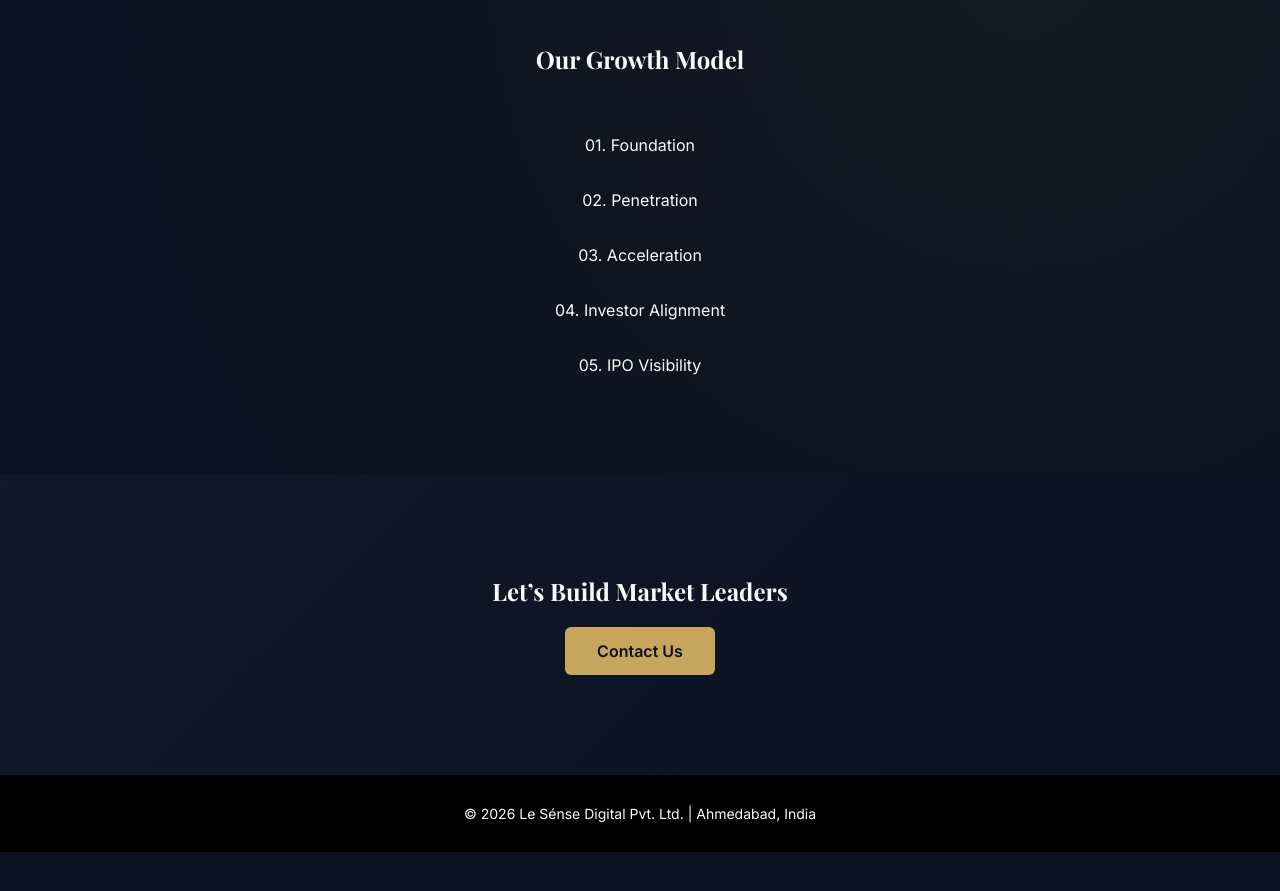
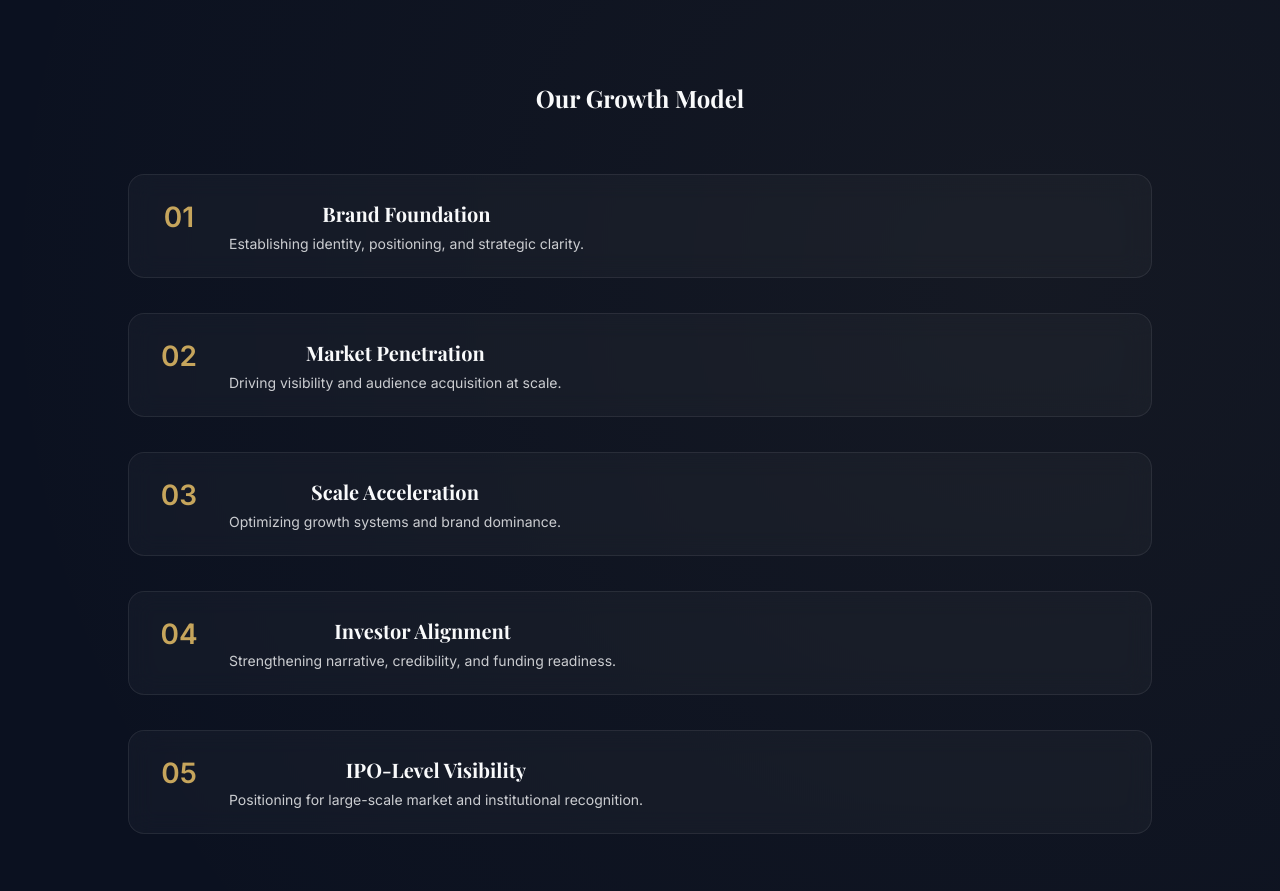
Before and after one commit to l9lawlietop-commits/l9lawlietop-commits.github.io, a plain HTML site: page index.html in a window 1280 px wide. Shown: the part 2120-3011 px from the top of the page. Before the commit the page ends 2972 px from the top, so only its background shows below. Drawn offline with nearby package versions, Linux system fonts and the light colour scheme.

Commit message:
Update index.html

```diff
--- a/index.html
+++ b/index.html
@@ -57,14 +57,49 @@
 
 </section>
 
-<section class="section dark center">
+    <section class="section dark center">
   <div class="container">
     <h2>Current Event</h2>
     <p style="margin-top:20px;">
       HOLI 2026 – A premium rain dance experience at Rajpath Club,
       bringing together 2,500+ HNI attendees and entrepreneurs.
     </p>
-    <a href="#" class="primary-btn" style="margin-top:30px;">View Event Details</a>
+
+    <button class="primary-btn" id="eventToggle" style="margin-top:30px;">
+      View Event Details
+    </button>
+
+    <!-- Hidden Details -->
+    <div class="event-details" id="eventDetails">
+
+      <div class="event-grid">
+
+        <div class="event-box">
+          <h3>Audience Profile</h3>
+          <p>2,500+ HNI guests, startup founders, investors, and business leaders.</p>
+        </div>
+
+        <div class="event-box">
+          <h3>Brand Exposure</h3>
+          <p>On-ground branding, digital amplification, influencer coverage, and media reach.</p>
+        </div>
+
+        <div class="event-box">
+          <h3>Venue</h3>
+          <p>Rajpath Club – One of Ahmedabad’s most prestigious private venues.</p>
+        </div>
+
+        <div class="event-box">
+          <h3>Sponsorship Value</h3>
+          <p>Premium positioning, category exclusivity, and curated brand activation zones.</p>
+        </div>
+
+      </div>
+
+    </div>
+
+  </div>
+</section>
   </div>
 </section>
 
@@ -105,12 +140,48 @@
   <div class="container center">
     <h2>Our Growth Model</h2>
     <div class="timeline">
-      <div>01. Foundation</div>
-      <div>02. Penetration</div>
-      <div>03. Acceleration</div>
-      <div>04. Investor Alignment</div>
-      <div>05. IPO Visibility</div>
+
+  <div class="timeline-item">
+    <span class="step-number">01</span>
+    <div class="step-content">
+      <h3>Brand Foundation</h3>
+      <p>Establishing identity, positioning, and strategic clarity.</p>
     </div>
+  </div>
+
+  <div class="timeline-item">
+    <span class="step-number">02</span>
+    <div class="step-content">
+      <h3>Market Penetration</h3>
+      <p>Driving visibility and audience acquisition at scale.</p>
+    </div>
+  </div>
+
+  <div class="timeline-item">
+    <span class="step-number">03</span>
+    <div class="step-content">
+      <h3>Scale Acceleration</h3>
+      <p>Optimizing growth systems and brand dominance.</p>
+    </div>
+  </div>
+
+  <div class="timeline-item">
+    <span class="step-number">04</span>
+    <div class="step-content">
+      <h3>Investor Alignment</h3>
+      <p>Strengthening narrative, credibility, and funding readiness.</p>
+    </div>
+  </div>
+
+  <div class="timeline-item">
+    <span class="step-number">05</span>
+    <div class="step-content">
+      <h3>IPO-Level Visibility</h3>
+      <p>Positioning for large-scale market and institutional recognition.</p>
+    </div>
+  </div>
+
+</div>
   </div>
 </section>
 
```
